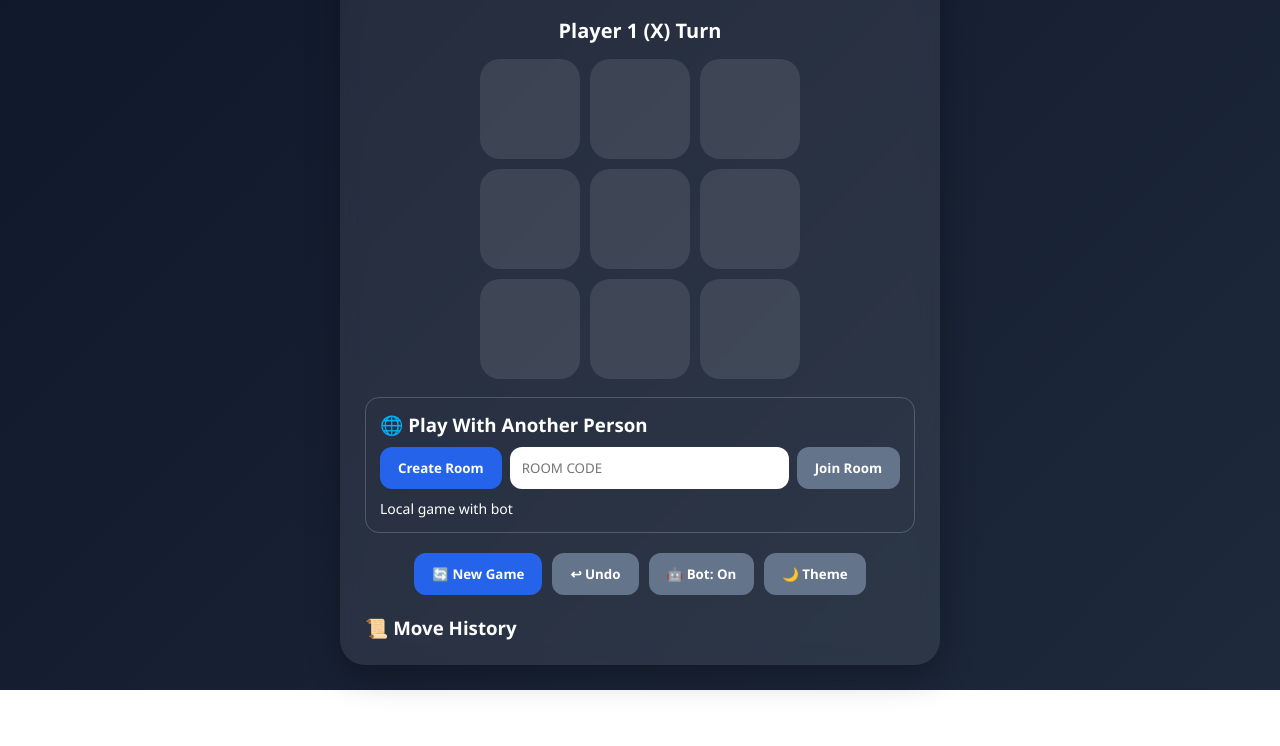
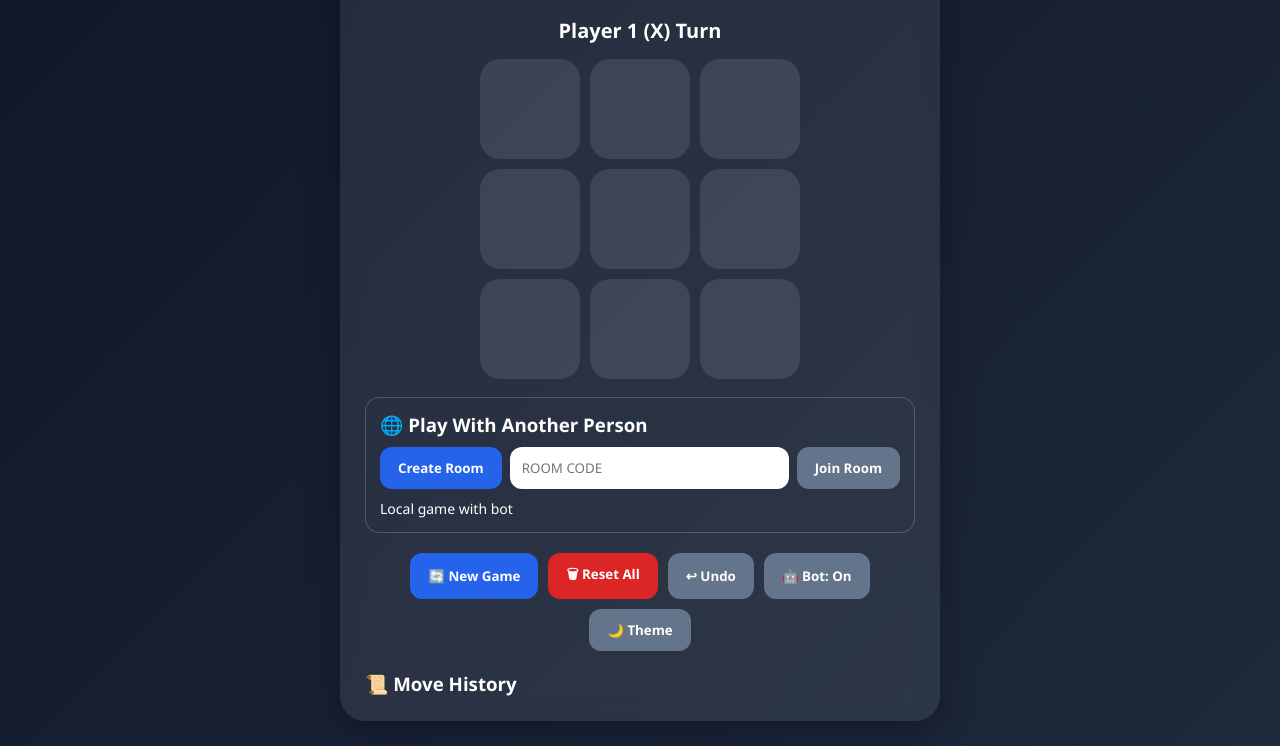
Before and after one commit to keyurdevani123/Tic-tac, a website: page game.html in a window 1280 px wide. Shown: the part 153-899 px from the top of the page. Before the commit the page ends 843 px from the top, so only its background shows below. Drawn offline with Linux system fonts and the light colour scheme.

Commit message:
Add reset all controls

```diff
--- a/game.html
+++ b/game.html
@@ -230,6 +230,11 @@ background:#64748b;
 color:white;
 }
 
+.danger{
+background:#dc2626;
+color:white;
+}
+
 .history{
 margin-top:20px;
 text-align:left;
@@ -342,6 +347,7 @@ Player 1 (X) Turn
 
 <div class="controls">
 <button class="primary" onclick="resetGame()">🔄 New Game</button>
+<button class="danger" onclick="resetEverything()">🗑 Reset All</button>
 <button class="secondary" onclick="undoMove()">↩ Undo</button>
 <button class="secondary" id="botToggle" onclick="toggleBot()">🤖 Bot: On</button>
 <button class="secondary" onclick="toggleTheme()">🌙 Theme</button>
@@ -624,6 +630,30 @@ function resetGame(){
     turnText.textContent = "Player 1 (X) Turn";
 }
 
+function resetEverything(){
+
+    if(onlineMode && onlineSocket && onlineSocket.readyState === WebSocket.OPEN){
+        onlineSocket.send(JSON.stringify({type:"reset"}));
+        onlineSocket.close();
+    }
+
+    localStorage.clear();
+    scoreX=0;
+    scoreO=0;
+    scoreDraw=0;
+    onlineSocket=null;
+    onlineMode=false;
+    onlineMark="";
+    botEnabled=true;
+    document.getElementById("botToggle").textContent="🤖 Bot: On";
+    document.getElementById("roomCode").value="";
+    onlineStatus("Local game with bot");
+    document.getElementById("winnerModal").style.display="none";
+    updateScores();
+    resetLocalBoard();
+    turnText.textContent="Player 1 (X) Turn";
+}
+
 function undoMove(){
 
     if(history.length === 0 || gameOver) return;
@@ -709,6 +739,7 @@ function createOnlineGame(){
 
     botEnabled=false;
     const socket=connectOnline();
+    if(socket.readyState === WebSocket.CLOSED) return;
     const send=() => socket.send(JSON.stringify({type:"create"}));
     if(socket.readyState === WebSocket.OPEN) send();
     else socket.addEventListener("open", send, {once:true});
@@ -721,6 +752,7 @@ function joinOnlineGame(){
 
     botEnabled=false;
     const socket=connectOnline();
+    if(socket.readyState === WebSocket.CLOSED) return;
     const send=() => socket.send(JSON.stringify({type:"join",room}));
     if(socket.readyState === WebSocket.OPEN) send();
     else socket.addEventListener("open", send, {once:true});
```
